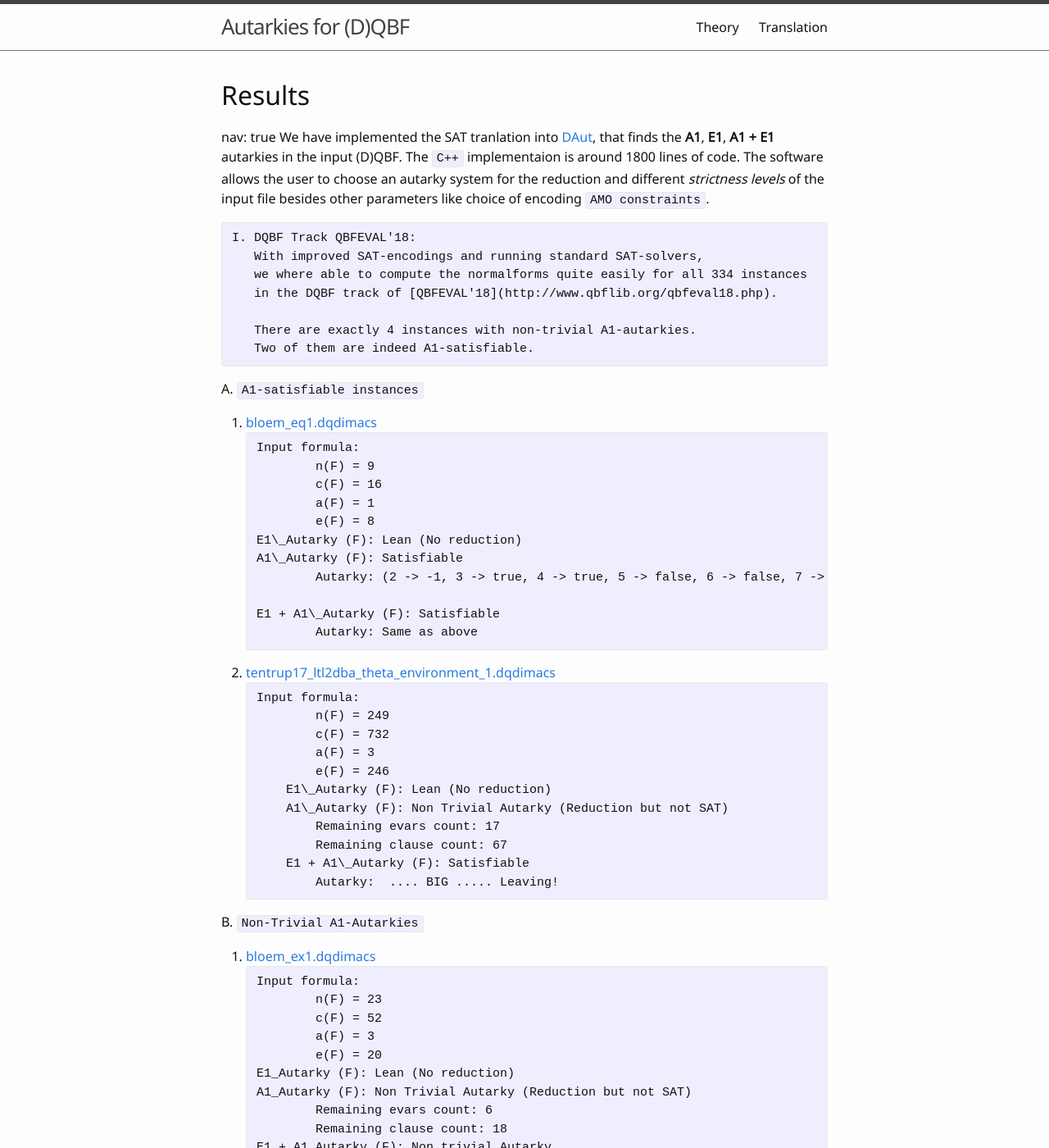
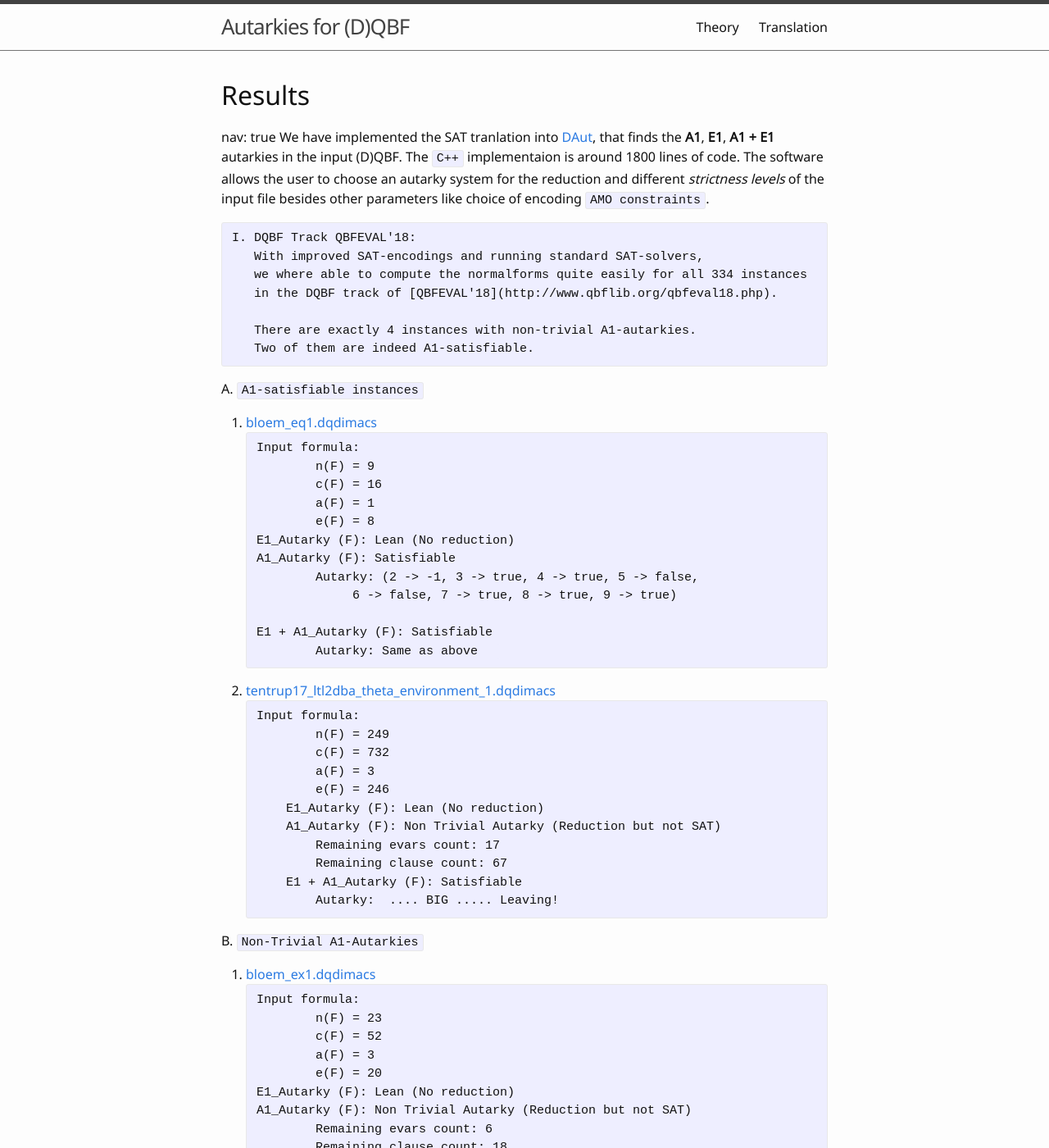
Before and after one commit to Autarkies/Autarkies.github.io, a Jekyll site: the page built from results.md, in a window 1280 px wide and 1400 px high. Shown: the whole window at 82% size. Built offline with Jekyll 4.4.1, drawn with Linux system fonts in a browser that asks for light colours.

Commit message:
Update on the Page

````diff
--- a/results.md
+++ b/results.md
@@ -26,11 +26,12 @@
     	c(F) = 16
     	a(F) = 1
     	e(F) = 8
-     E1\_Autarky (F): Lean (No reduction)
-     A1\_Autarky (F): Satisfiable
-     	Autarky: (2 -> -1, 3 -> true, 4 -> true, 5 -> false, 6 -> false, 7 -> true, 8 -> true, 9 -> true)
+     E1_Autarky (F): Lean (No reduction)
+     A1_Autarky (F): Satisfiable
+     	Autarky: (2 -> -1, 3 -> true, 4 -> true, 5 -> false,
+                  6 -> false, 7 -> true, 8 -> true, 9 -> true)
 
-     E1 + A1\_Autarky (F): Satisfiable
+     E1 + A1_Autarky (F): Satisfiable
      	Autarky: Same as above
 ```
   2. [tentrup17\_ltl2dba\_theta\_environment\_1.dqdimacs](https://github.com/arey0pushpa/dcnf-autarky/blob/master/dcnf/examples/tentrup17_ltl2dba_theta_environment_1.dqdimacs)
@@ -40,11 +41,11 @@
     	c(F) = 732
     	a(F) = 3
     	e(F) = 246
-    E1\_Autarky (F): Lean (No reduction)
-    A1\_Autarky (F): Non Trivial Autarky (Reduction but not SAT)
+    E1_Autarky (F): Lean (No reduction)
+    A1_Autarky (F): Non Trivial Autarky (Reduction but not SAT)
     	Remaining evars count: 17
     	Remaining clause count: 67
-    E1 + A1\_Autarky (F): Satisfiable
+    E1 + A1_Autarky (F): Satisfiable
     	Autarky:  .... BIG ..... Leaving!
 ```
 
````
